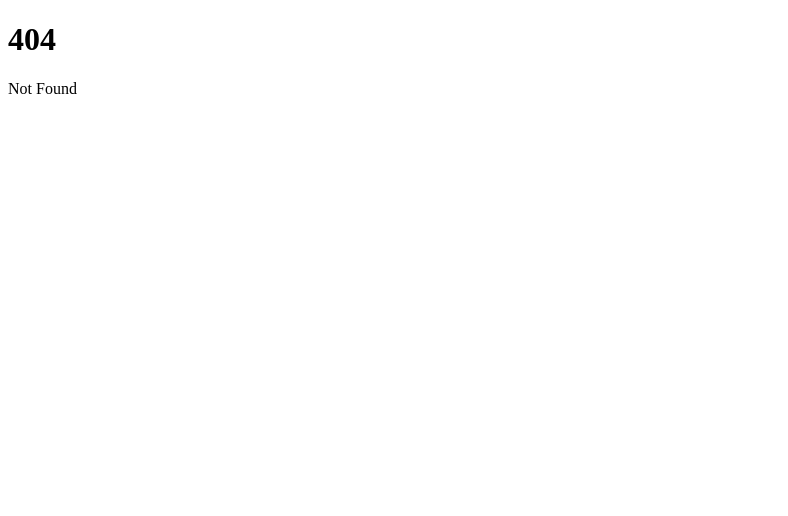
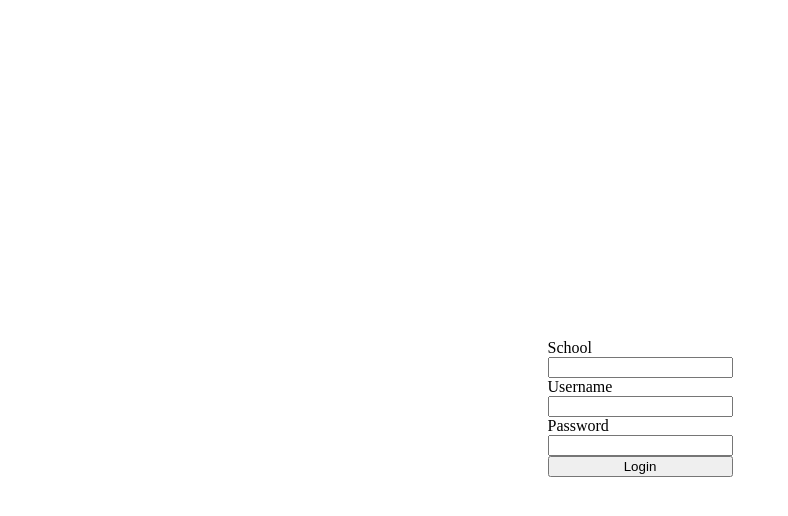
Before and after one commit to Square-face/schoolhard, a SvelteKit app: page /login in a window 1280 px wide. Before the commit this address had no page. Shown: the top 516 px of the page, without its empty margins (0-788 px from the left). Built offline with nearby package versions, Linux system fonts and the light colour scheme.

Commit message:
Created login route

```diff
--- a/package.json
+++ b/package.json
@@ -24,6 +24,7 @@
 		"eslint-plugin-svelte": "^2.35.1",
 		"prettier": "^3.1.1",
 		"prettier-plugin-svelte": "^3.1.2",
+		"sass": "^1.75.0",
 		"svelte": "^4.2.7",
 		"svelte-check": "^3.6.0",
 		"tslib": "^2.4.1",
--- /dev/null
+++ b/src/routes/login/+page.svelte
@@ -0,0 +1,34 @@
+<script lang="ts">
+    let school = "";
+    let username = "";
+    let password = "";
+</script>
+
+<div class="login">
+	<div class="form">
+        <label for="school">School</label>
+		<input id="school" type="text" bind:value={school}/>
+
+        <label for="username">Username</label>
+		<input id="username" type="text" bind:value={username}/>
+
+        <label for="password">Password</label>
+		<input id="password" type="password" bind:value={password}/>
+
+        <button>Login</button>
+	</div>
+</div>
+
+<style lang="scss">
+    .login {
+        display: flex;
+        justify-content: center;
+        align-items: center;
+        height: 100vh;
+
+        .form {
+            display: flex;
+            flex-direction: column;
+        }
+    }
+</style>
```
Also changed, not shown: src/routes/+page.svelte (+2 -7 lines), src/routes/login/list.svelte (added), 1 other file (tests, documents, lock files or other folders).
